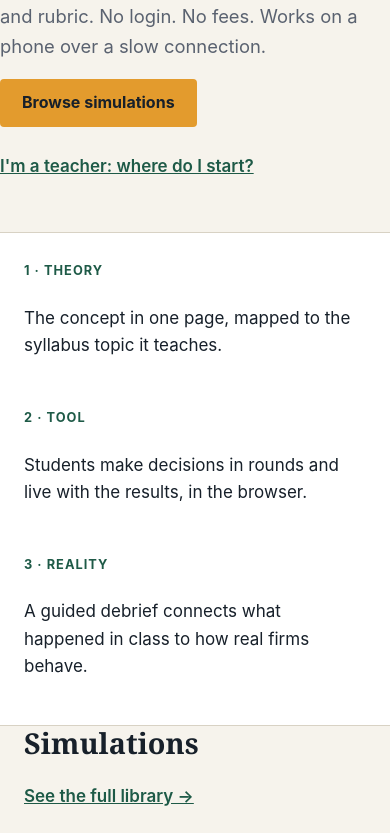
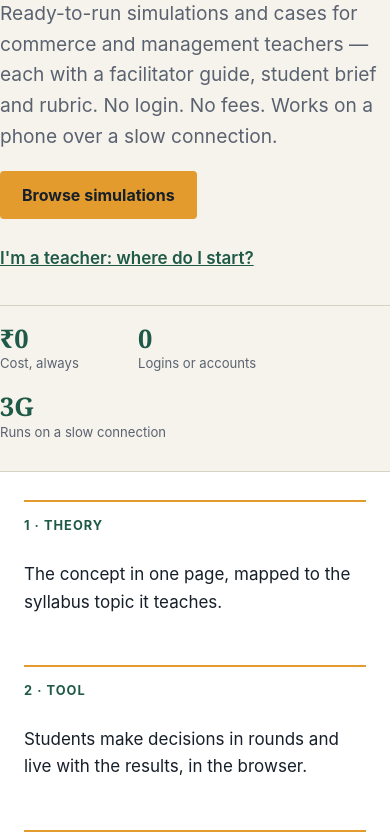
Before and after one commit to theaiprof/aiprof-site, a plain HTML site: page index.html in a window 390 px wide. Shown: the part 342-1175 px from the top of the page. Drawn offline with Linux system fonts and the light colour scheme.

Commit message:
Reskin Home with v2's visual language (CSS only, no new deps)
Adopts the visual confidence of the v2/freemium design canvas (larger
hero type, a stat strip, bolder card elevation) without any of its
backend-dependent features. No join-by-code box, no pricing/Institutions
content, no JS libraries, no 3D/animation frameworks - those stay out
because they conflict with the project's hard mobile-first/low-bandwidth
constraints (00 S6, 03 S0/S6) and depend on the unapproved
05_REVIEW_AND_LAUNCH_PLAN.md backend. Combined HTML+CSS weight: ~12KB.

Tested headless at 390px and 1280px: no console errors, no horizontal
scroll, reveal animation respects prefers-reduced-motion.

Co-Authored-By: Claude Sonnet 5 <noreply@anthropic.com>
Claude-Session: https://claude.ai/code/session_01NirFZ65ib8QKkho2FKzAhu

```diff
--- a/assets/site.css
+++ b/assets/site.css
@@ -23,12 +23,18 @@ nav.primary a[aria-current]{color:var(--ledger);font-weight:700;border-bottom:2p
 }
 
 /* hero */
-.hero{padding:56px 0 40px;display:flex;flex-wrap:wrap;gap:40px;align-items:flex-start}
-.hero .copy{flex:999 1 420px;min-width:0;display:flex;flex-direction:column;gap:18px}
-.kicker{margin:0;font-size:.82rem;letter-spacing:.08em;text-transform:uppercase;color:var(--ledger);font-weight:700}
-.hero h1{font-size:2.6rem;max-width:18em}
-.hero p.lede{margin:0;font-size:1.15rem;color:var(--muted);max-width:34em}
+.hero{padding:64px 0 32px;display:flex;flex-wrap:wrap;gap:40px;align-items:flex-start}
+.hero .copy{flex:999 1 420px;min-width:0;display:flex;flex-direction:column;gap:20px}
+.kicker{margin:0;font-size:.82rem;letter-spacing:.14em;text-transform:uppercase;color:var(--ledger);font-weight:700}
+.hero h1{font-size:clamp(2.4rem,5vw,3.4rem);line-height:1.08;max-width:16em;letter-spacing:-.01em}
+.hero p.lede{margin:0;font-size:1.2rem;color:var(--muted);max-width:34em}
 .hero-actions{display:flex;flex-wrap:wrap;gap:14px;align-items:center}
+
+/* stat strip */
+.statline{display:flex;flex-wrap:wrap;gap:28px 40px;padding:28px 0 8px;border-top:1px solid var(--rule)}
+.statline .stat{display:flex;flex-direction:column;gap:2px;min-width:110px}
+.statline .stat b{font-family:"Iowan Old Style","Charter","Georgia",serif;font-size:2rem;line-height:1;color:var(--ledger)}
+.statline .stat span{font-size:.82rem;color:var(--muted)}
 .code-box{flex:1 1 300px;background:var(--card);border:1px solid var(--rule);border-radius:4px;padding:20px;display:flex;flex-direction:column;gap:10px}
 .code-box label{font-size:.9rem;color:var(--muted)}
 
@@ -46,15 +52,15 @@ section{padding:40px 0}
 .band-ledger{background:var(--ledger);color:#fff}
 .band-ledger a{color:#fff}
 .three{display:flex;flex-wrap:wrap;gap:32px}
-.three>div{flex:1 1 240px;display:flex;flex-direction:column;gap:6px}
+.three>div{flex:1 1 240px;display:flex;flex-direction:column;gap:8px;padding-top:14px;border-top:2px solid var(--marigold)}
 .eyebrow{margin:0;font-size:.8rem;letter-spacing:.08em;text-transform:uppercase;color:var(--ledger);font-weight:700}
 
 /* cards */
 .cards{display:flex;flex-wrap:wrap;gap:20px;margin-top:20px}
-.card{flex:1 1 280px;background:var(--card);border:1px solid var(--rule);border-radius:4px;padding:20px;display:flex;flex-direction:column;gap:10px;text-decoration:none;color:var(--ink)}
+.card{flex:1 1 280px;background:var(--card);border:1px solid var(--rule);border-radius:8px;padding:24px;display:flex;flex-direction:column;gap:10px;text-decoration:none;color:var(--ink);transition:transform .15s ease,box-shadow .15s ease,border-color .15s ease}
 .card.dashed{border-style:dashed;border-color:var(--muted)}
-.card:hover{border-color:var(--ledger)}
-.card h3{font-size:1.3rem;color:var(--ledger)}
+.card:hover{border-color:var(--ledger);box-shadow:0 8px 20px -12px rgba(23,32,42,.25);transform:translateY(-2px)}
+.card h3{font-size:1.4rem;color:var(--ledger)}
 .card .meta{font-size:.85rem;color:var(--muted)}
 .tagset{display:flex;flex-wrap:wrap;gap:6px;font-size:.78rem}
 .tagset span{padding:3px 8px;background:var(--paper);border-radius:4px}
@@ -81,6 +87,16 @@ footer.site{border-top:1px solid var(--rule);margin-top:0}
 .footer-grid nav a{padding:10px 8px;color:var(--muted)}
 
 @media (max-width:640px){
-  .hero h1{font-size:1.9rem}
+  .hero{padding:40px 0 20px}
+  .statline{gap:20px 28px;padding-top:20px}
+  .statline .stat b{font-size:1.6rem}
   section{padding:28px 0}
 }
+
+/* reveal-on-load, CSS-only, no layout shift, respects reduced motion */
+@media (prefers-reduced-motion: no-preference){
+  .reveal{animation:reveal .5s ease both}
+  .reveal:nth-of-type(2){animation-delay:.08s}
+  .reveal:nth-of-type(3){animation-delay:.16s}
+  @keyframes reveal{from{opacity:0;transform:translateY(8px)}to{opacity:1;transform:none}}
+}
--- a/index.html
+++ b/index.html
@@ -24,7 +24,7 @@
 </header>
 <main>
   <section class="hero wrap">
-    <div class="copy">
+    <div class="copy reveal">
       <p class="kicker">Theory · Tool · Reality</p>
       <h1>Business simulations for every classroom. Free.</h1>
       <p class="lede">Ready-to-run simulations and cases for commerce and management teachers — each with a facilitator guide, student brief and rubric. No login. No fees. Works on a phone over a slow connection.</p>
@@ -32,14 +32,19 @@
         <a class="cta" href="simulations/">Browse simulations</a>
         <a class="link-strong" href="teachers/">I'm a teacher: where do I start?</a>
       </div>
+      <div class="statline">
+        <div class="stat"><b>₹0</b><span>Cost, always</span></div>
+        <div class="stat"><b>0</b><span>Logins or accounts</span></div>
+        <div class="stat"><b>3G</b><span>Runs on a slow connection</span></div>
+      </div>
     </div>
   </section>
 
   <section class="band">
     <div class="wrap three">
-      <div><p class="eyebrow">1 · Theory</p><p>The concept in one page, mapped to the syllabus topic it teaches.</p></div>
-      <div><p class="eyebrow">2 · Tool</p><p>Students make decisions in rounds and live with the results, in the browser.</p></div>
-      <div><p class="eyebrow">3 · Reality</p><p>A guided debrief connects what happened in class to how real firms behave.</p></div>
+      <div class="reveal"><p class="eyebrow">1 · Theory</p><p>The concept in one page, mapped to the syllabus topic it teaches.</p></div>
+      <div class="reveal"><p class="eyebrow">2 · Tool</p><p>Students make decisions in rounds and live with the results, in the browser.</p></div>
+      <div class="reveal"><p class="eyebrow">3 · Reality</p><p>A guided debrief connects what happened in class to how real firms behave.</p></div>
     </div>
   </section>
 
@@ -49,13 +54,13 @@
       <a class="link-strong" href="simulations/">See the full library →</a>
     </div>
     <div class="cards">
-      <a class="card" href="simulations/sim-002-zero-sum-trading/">
+      <a class="card reveal" href="simulations/sim-002-zero-sum-trading/">
         <span class="tag">Pilot</span>
         <h3>Zero-Sum Trading</h3>
         <p class="meta">Finance · Strategy · UG &amp; PG · 60–75 min per round</p>
         <p>Students Fund or Divest a company before and after a team pitch, staking ₹1–15 Cr. The wrong side pays the right side. Teaches investment theses, position sizing and belief revision.</p>
       </a>
-      <div class="card dashed">
+      <div class="card dashed reveal">
         <h3>Reality Engine</h3>
         <p class="meta">Finance / Strategy · PG</p>
         <p>Teams pitch a market strategy; a red team attacks it; an AI adjudicator rules Fund or Divest. In rebuild.</p>
```
